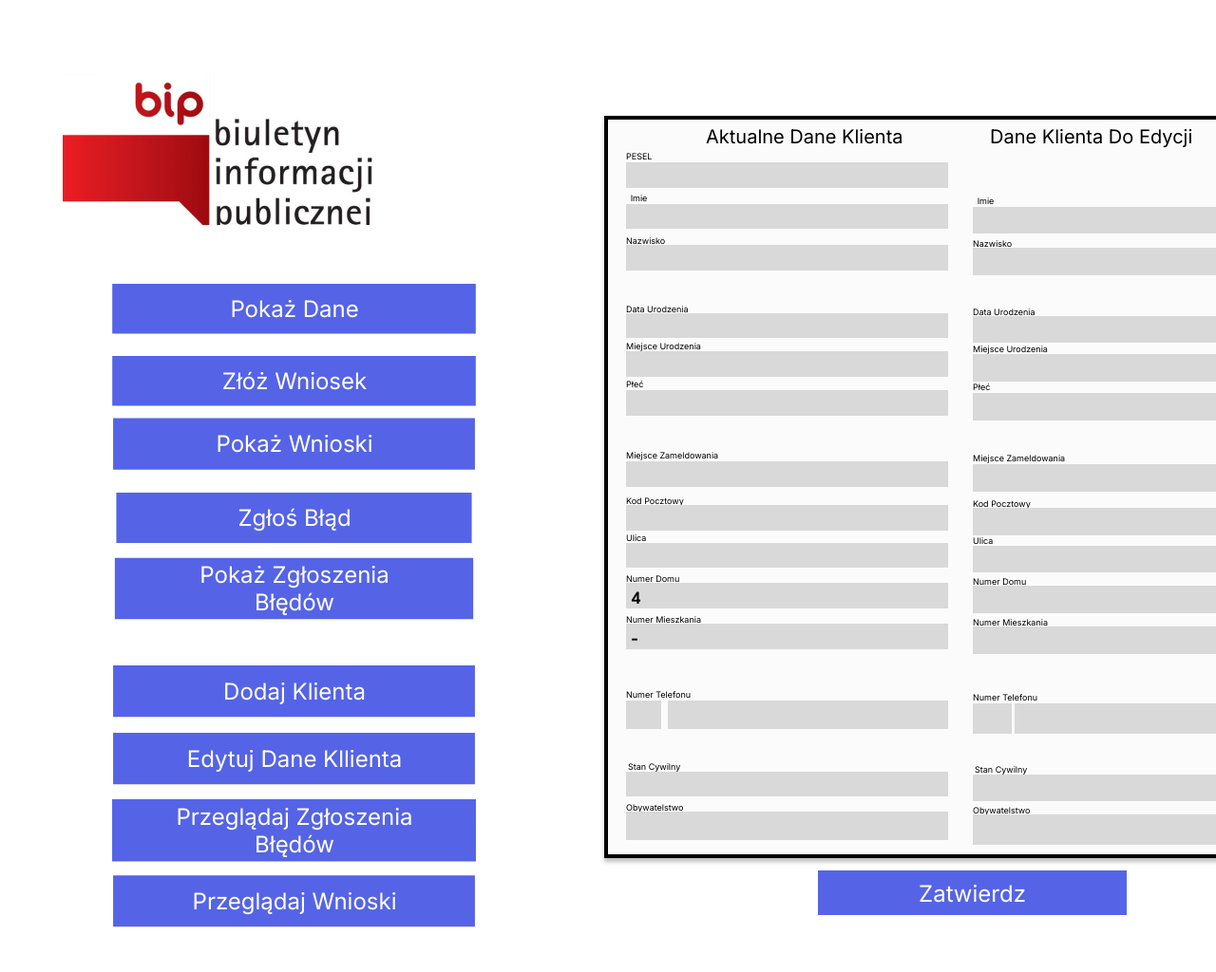
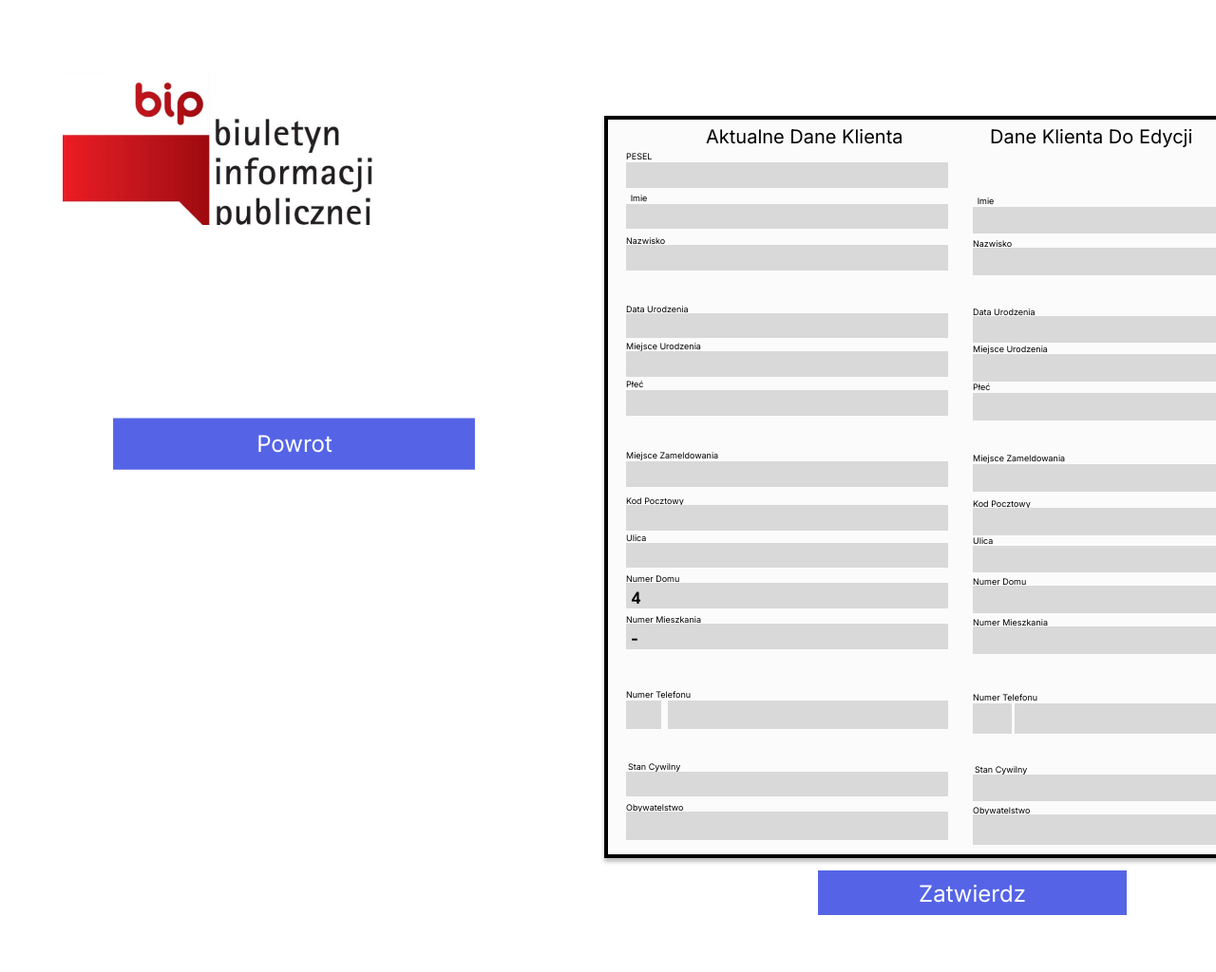
Before and after one commit to Timoth26/Simple-Civil-Registry-App, a Flask app: template templates/KierownikEdytujKlienta.html in a window 1280 px wide. Shown: the whole page at 95% size. Run offline with Flask 2, Linux system fonts and the light colour scheme; the template is opened without the code that fills it, so the values that code supplies are empty; some libraries are stand-ins or nearby versions.

Commit message:
fixed edit_user_data, add return button

```diff
--- a/app.py
+++ b/app.py
@@ -139,46 +139,50 @@ def edit_user_data():
     data = get_data_from_db(get_id_from_pesel(session['pesel']))
 
     if request.method == "POST":
-        if data['name'] != request.form['name'] and request.form['name'] != "":
-            data['name'] = request.form['name']
-        if data['surname'] != request.form['surname'] and request.form['surname'] != "":
-            data['surname'] = request.form['surname']
-        if session['occupation'] != 'Urzędnik' or session['occupation'] is not None:
-            if data['birthdate'] != request.form['birthdate'] and request.form['birthdate'] != "":
-                data['birthdate'] = request.form['birthdate']
-        if data['birthcity'] != request.form['birthcity'] and request.form['birthcity'] != "":
-            data['birthcity'] = request.form['birthcity']
-        if session['occupation'] != 'Urzędnik' or session['occupation'] is not None:
-            if data['gender'] != request.form['gender'] and request.form['gender'] != "":
-                data['gender'] = request.form['gender']
-        if data['registrationcity'] != request.form['registrationcity'] and request.form['registrationcity'] != "":
-            data['registrationcity'] = request.form['registrationcity']
-        if data['postalcode'] != request.form['postalcode'] and request.form['postalcode'] != "":
-            data['postalcode'] = request.form['postalcode']
-        if data['street'] != request.form['street'] and request.form['street'] != "":
-            data['street'] = request.form['street']
-        if data['No'] != request.form['houseNo'] and request.form['houseNo'] != "":
-            data['No'] = request.form['houseNo']
-        if data['flatNo'] != request.form['flatNo'] and request.form['flatNo'] != "":
-            data['flatNo'] = request.form['flatNo']
-        if data['phoneNo'] != request.form['phoneNo'] and request.form['phoneNo'] != "":
-            data['phoneNo'] = request.form['phoneNo']
-        if data['phoneprefix'] != request.form['phoneprefix'] and request.form['phoneprefix'] != "":
-            data['phoneprefix'] = request.form['phoneprefix']
-        if data['civilstatus'] != request.form['civilstatus'] and request.form['civilstatus'] != "":
-            data['civilstatus'] = request.form['civilstatus']
-        if data['citizenship'] != request.form['citizenship'] and request.form['citizenship'] != "":
-            data['citizenship'] = request.form['citizenship']
+        if request.form['submit'] == "Zatwierdz":
+            if data['name'] != request.form['name'] and request.form['name'] != "":
+                data['name'] = request.form['name']
+            if data['surname'] != request.form['surname'] and request.form['surname'] != "":
+                data['surname'] = request.form['surname']
+            if session['occupation'] != 'Urzędnik' or session['occupation'] is not None:
+                if data['birthdate'] != request.form['birthdate'] and request.form['birthdate'] != "":
+                    data['birthdate'] = request.form['birthdate']
+            if data['birthcity'] != request.form['birthcity'] and request.form['birthcity'] != "":
+                data['birthcity'] = request.form['birthcity']
+            if session['occupation'] != 'Urzędnik' or session['occupation'] is not None:
+                if data['gender'] != request.form['gender'] and request.form['gender'] != "":
+                    data['gender'] = request.form['gender']
+            if data['registrationcity'] != request.form['registrationcity'] and request.form['registrationcity'] != "":
+                data['registrationcity'] = request.form['registrationcity']
+            if data['postalcode'] != request.form['postalcode'] and request.form['postalcode'] != "":
+                data['postalcode'] = request.form['postalcode']
+            if data['street'] != request.form['street'] and request.form['street'] != "":
+                data['street'] = request.form['street']
+            if data['No'] != request.form['houseNo'] and request.form['houseNo'] != "":
+                data['No'] = request.form['houseNo']
+            if data['flatNo'] != request.form['flatNo'] and request.form['flatNo'] != "":
+                data['flatNo'] = request.form['flatNo']
+            if data['phoneNo'] != request.form['phoneNo'] and request.form['phoneNo'] != "":
+                data['phoneNo'] = request.form['phoneNo']
+            if data['phoneprefix'] != request.form['phoneprefix'] and request.form['phoneprefix'] != "":
+                data['phoneprefix'] = request.form['phoneprefix']
+            if data['civilstatus'] != request.form['civilstatus'] and request.form['civilstatus'] != "":
+                data['civilstatus'] = request.form['civilstatus']
+            if data['citizenship'] != request.form['citizenship'] and request.form['citizenship'] != "":
+                data['citizenship'] = request.form['citizenship']
 
-        cursor.execute(
-            'UPDATE personal_data SET "Name" = %s, "Surname" = %s, "Birthdate" = %s, "Birthplace" = %s, "Gender" = %s, "CityOfRegistration" = %s, "PostCode" = %s, "Street" = %s, "HouseNo" = %s, "FlatNo" = %s, "PhoneNo" = %s, "CallPrefix" = %s, "CivilState" = %s, "Citizenship" = %s WHERE "PESEL" = %s',
-            (data['name'], data['surname'], data['birthdate'], data['birthcity'], data['gender'],
-             data['registrationcity'], data['postalcode'], data['street'], data['No'], data['flatNo'],
-             data['phoneNo'],
-             data['phoneprefix'], data['civilstatus'], data['citizenship'], data['pesel'],))
+            cursor.execute(
+                'UPDATE personal_data SET "Name" = %s, "Surname" = %s, "Birthdate" = %s, "Birthplace" = %s, "Gender" = %s, "CityOfRegistration" = %s, "PostCode" = %s, "Street" = %s, "HouseNo" = %s, "FlatNo" = %s, "PhoneNo" = %s, "CallPrefix" = %s, "CivilState" = %s, "Citizenship" = %s WHERE "PESEL" = %s',
+                (data['name'], data['surname'], data['birthdate'], data['birthcity'], data['gender'],
+                 data['registrationcity'], data['postalcode'], data['street'], data['No'], data['flatNo'],
+                 data['phoneNo'],
+                 data['phoneprefix'], data['civilstatus'], data['citizenship'], data['pesel'],))
 
-        conn.commit()
-        return redirect(url_for('show_emp_personal_data'))
+            conn.commit()
+            return redirect(url_for('show_emp_personal_data'))
+
+        elif request.form['submit'] == "Powrot":
+            return redirect(url_for('home'))
 
     if session['occupation'] == 'Urzędnik' or session['occupation'] is None:
         visibility = 'hidden'
--- a/templates/KierownikEdytujKlienta.html
+++ b/templates/KierownikEdytujKlienta.html
@@ -14,9 +14,6 @@
   <body>
 
     <div class="kierownik-edytuj-klienta">
-
-                <form class="form-group2" action="{{ url_for('edit_user_data') }}" method="post">
-
 
       <div class="kierownik-edytuj-klienta-child"></div>
       <img class="obraz-1-icon14" alt="" src="/static/obraz-1@2x.png" />
@@ -103,6 +100,7 @@
       <div class="citizenship14"></div>
       <div class="obywatelstwo7">Obywatelstwo</div>
 
+        <form class="form-group2" action="{{ url_for('edit_user_data') }}" method="post">
 
 
       <input class="birthdate11" type="text" style="visibility:{{ visibility }}" name="birthdate" id="birthdate"/><input
@@ -141,88 +139,18 @@
       <div class="stan-cywilny7">Stan Cywilny</div>
       <input class="citizenship15" type="text" name="citizenship" id="citizenship"/>
 
-
-      <button class="wyslijblad4" id="zatwierdz" name="zatwierdz" >
+      <button class="wyslijblad4" id="zatwierdz" name="submit" value="Zatwierdz" >
         <img class="wyslijblad-child2" alt="" src="/static/rectangle-729.svg" />
         <div class="edytuj-dane-klienta1">Zatwierdz</div>
       </button>
 
-        <button
-        class="edytujklientowbutton13"
-        id="edytujKlientowButton"
-      >
-        <img
-          class="edytujklientowbutton-child10"
-          alt=""
-          src="/static/rectangle-772.svg"
-        />
-
-        <div class="edytuj-dane-kllienta14">Edytuj Dane Kllienta</div></button
-      ><button class="pokazwnioskibutton13" id="pokazWnioskiButton">
+    <button class="pokazwnioskibutton13" id="powrot" name="submit" value="Powrot" >
         <img
           class="edytujklientowbutton-child10"
           alt=""
           src="/static/rectangle-71.svg"
         />
-        <div class="edytuj-dane-kllienta14">Pokaż Wnioski</div></button
-      ><button class="pokazzgloszeniabutton4" id="pokazZgloszeniaButton">
-        <img
-          class="pokazzgloszeniabutton-child2"
-          alt=""
-          src="/static/rectangle-72.svg"
-        />
-        <div class="poka-zgoszenia-bdw13">Pokaż Zgłoszenia Błędów</div></button
-      ><button class="zglosbladbutton13" id="zglosBladButton">
-        <img
-          class="edytujklientowbutton-child10"
-          alt=""
-          src="/static/rectangle-73.svg"
-        />
-        <div class="edytuj-dane-kllienta14">Zgłoś Błąd</div></button
-      ><button
-        class="pokazwnioskiklientowbutton14"
-        id="pokazWnioskiKlientowButton"
-      >
-        <img
-          class="edytujklientowbutton-child10"
-          alt=""
-          src="/static/rectangle-776.svg"
-        />
-        <div class="edytuj-dane-kllienta14">Przeglądaj Wnioski</div></button
-      ><button
-        class="przegladajzgloszeniabutton13"
-        id="przegladajZgloszeniaButton"
-      >
-        <img
-          class="pokazzgloszeniabutton-child2"
-          alt=""
-          src="/static/rectangle-777.svg"
-        />
-        <div class="poka-zgoszenia-bdw13">
-          Przeglądaj Zgłoszenia Błędów
-        </div></button
-      ><button class="dodajklientabutton13" id="dodajKlientaButton">
-        <img
-          class="edytujklientowbutton-child10"
-          alt=""
-          src="/static/rectangle-771.svg"
-        />
-        <div class="edytuj-dane-kllienta14">Dodaj Klienta</div></button
-      ><button class="zlozwniosekbutton13" id="zlozWniosekButton">
-        <img
-          class="zlozwniosekbutton-child11"
-          alt=""
-          src="/static/rectangle-6.svg"
-        />
-        <div class="edytuj-dane-kllienta14">Złóż Wniosek</div></button
-      ><button class="pokazdanebutton13" id="pokazDaneButton">
-        <img
-          class="zlozwniosekbutton-child11"
-          alt=""
-          src="/static/rectangle-6.svg"
-        />
-        <div class="edytuj-dane-kllienta14">Pokaż Dane</div>
-      </button>
+        <div class="edytuj-dane-kllienta14">Powrot</div></button>
 
         </form>
     </div>
```
